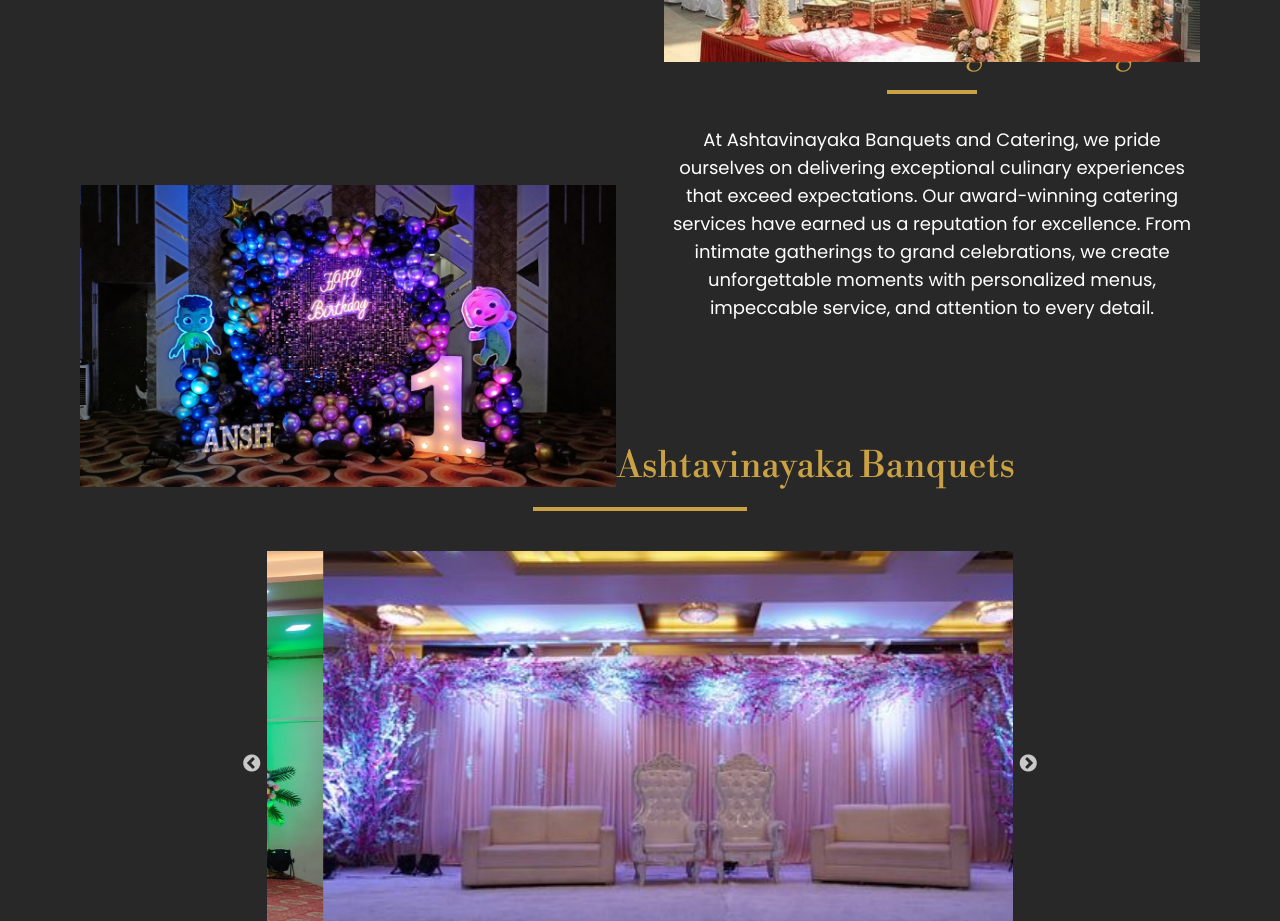
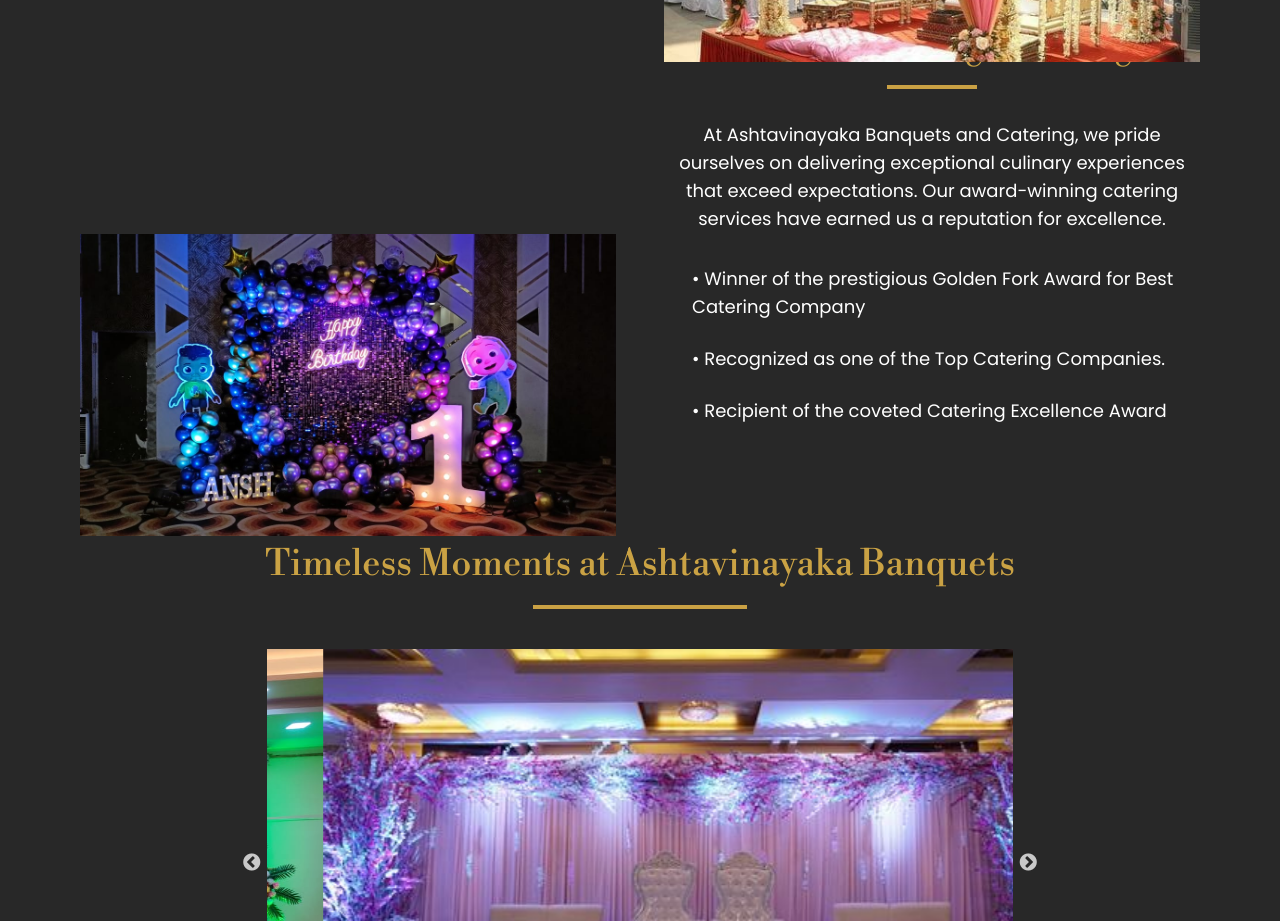
Before and after one commit to TechHowl12/ashtavinayak, a React (Create React App) app: page / in a window 1280 px wide. Shown: the part 2380-3301 px from the top of the page. Built offline with nearby package versions, Linux system fonts and the light colour scheme.

Commit message:
copy changes

```diff
--- a/src/Components/Context.js
+++ b/src/Components/Context.js
@@ -112,7 +112,13 @@
           </h1>
           <hr className="border-t-4 border-[#d8ac47eb] mt-5 mx-auto w-2/12" />
           <p className="text-white mt-8 text-sm md:text-lg md:text-center">
-          At Ashtavinayaka Banquets and Catering, we pride ourselves on delivering exceptional culinary experiences that exceed expectations. Our award-winning catering services have earned us a reputation for excellence. From intimate gatherings to grand celebrations, we create unforgettable moments with personalized menus, impeccable service, and attention to every detail.
+          At Ashtavinayaka Banquets and Catering, we pride ourselves on delivering exceptional culinary experiences that exceed expectations. Our award-winning catering services have earned us a reputation for excellence.
+
+          <ul className="text-white mt-8 text-left text-sm md:text-lg md:ml-7">
+           <li>•⁠  ⁠Winner of the prestigious Golden Fork Award for Best Catering Company</li>
+           <li className="my-6">•⁠  ⁠Recognized as one of the Top Catering Companies.⁠</li>
+           <li>•⁠  ⁠Recipient of the coveted Catering Excellence Award</li>
+          </ul>
           </p>
         </div>
         <div className="order-5">
```
